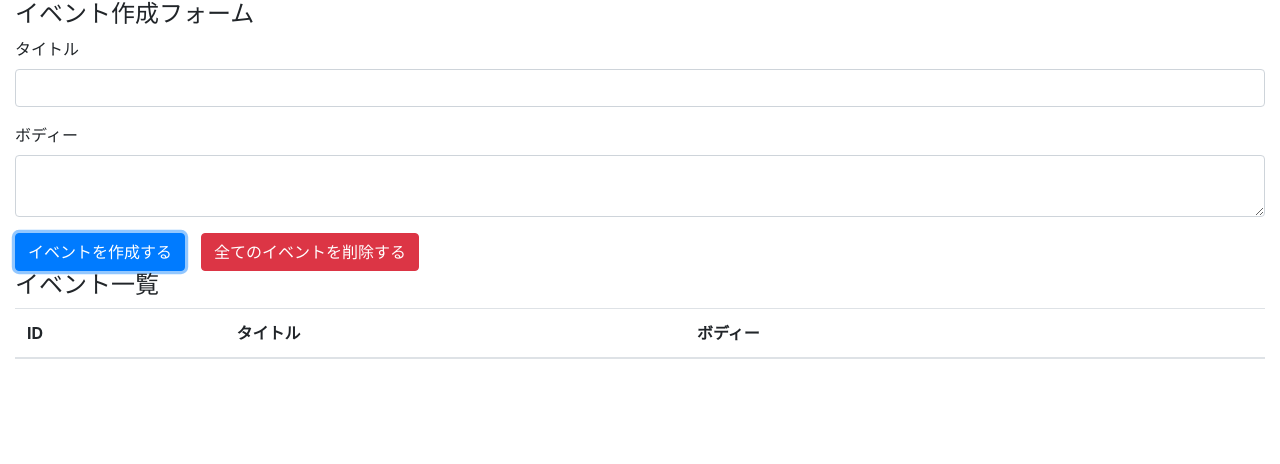
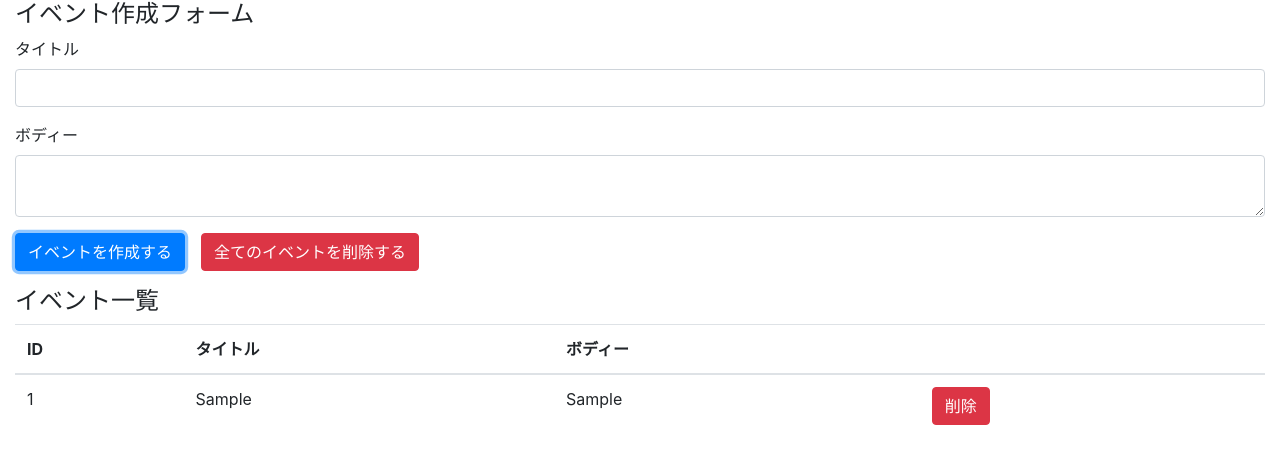
Before and after one commit to KuharaNaoki/react-hooks-101, a React (Create React App) app: page / in a window 1280 px wide. Both pictures are taken after typing "Sample", "Sample" into the empty fields and a click on the button "イベントを作成する". Shown: the top 464 px of the page. Built offline with nearby package versions, Linux system fonts and the light colour scheme.

Commit message:
display events, refactor and implement remove event button

```diff
--- a/src/components/App.js
+++ b/src/components/App.js
@@ -1,6 +1,7 @@
 import React, { useReducer, useState } from "react";
 import 'bootstrap/dist/css/bootstrap.min.css';
 import reducer from '../reducers'
+import Event from './Event'
 
 const App = () => {
   const [state, dispatch] = useReducer(reducer, [])
@@ -18,7 +19,7 @@
       title,
       body
     })
-    // イベント一覧の状態を管理している
+    // stateはイベント一覧の状態を管理している
     // 0: {id: 1, title: 't', body: 'b'}
     // 1: {id: 2, title: '', body: ''}
     console.log({state})
@@ -44,7 +45,7 @@
         <button className="btn btn-primary mr-3" onClick={addEvent}>イベントを作成する</button>
         <button className="btn btn-danger">全てのイベントを削除する</button>
 
-        <h4>イベント一覧</h4>
+        <h4 className="mt-3">イベント一覧</h4>
         <table className="table table-hover">
           <thead>
             <tr>
@@ -55,7 +56,7 @@
             </tr>
           </thead>
           <tbody>
-
+            {state.map((event, index) => (<Event key={index} event={event} dispatch={dispatch}/> ))}
           </tbody>
         </table>
       </form>
--- /dev/null
+++ b/src/components/Event.js
@@ -0,0 +1,20 @@
+import React from 'react'
+
+const Event = ({event, dispatch}) => {
+  // const id = event.idと記述することで、dispatchの中にはidと記述するだけで良くなる
+  const id = event.id
+  const handleClickDeleteButton = e => {
+    e.preventDefault()
+    console.log("delete")
+
+    dispatch({ type: 'DELETE_EVENT', id })
+  }
+  return <tr>
+    <td>{id}</td>
+    <td>{event.title}</td>
+    <td>{event.body}</td>
+    <td><button className="btn btn-danger" onClick={handleClickDeleteButton}>削除</button></td>
+  </tr>
+}
+
+export default Event
--- a/src/reducers/index.js
+++ b/src/reducers/index.js
@@ -16,7 +16,7 @@
       const id = length == 0 ? 1 : state[length - 1].id + 1
       return [...state, {id, ...event}]
     case "DELETE_EVENT":
-      return state
+      return state.filter(event => action.id !== event.id)
     case "DELETE_ALL_EVENTS":
       return []
     default:
```
